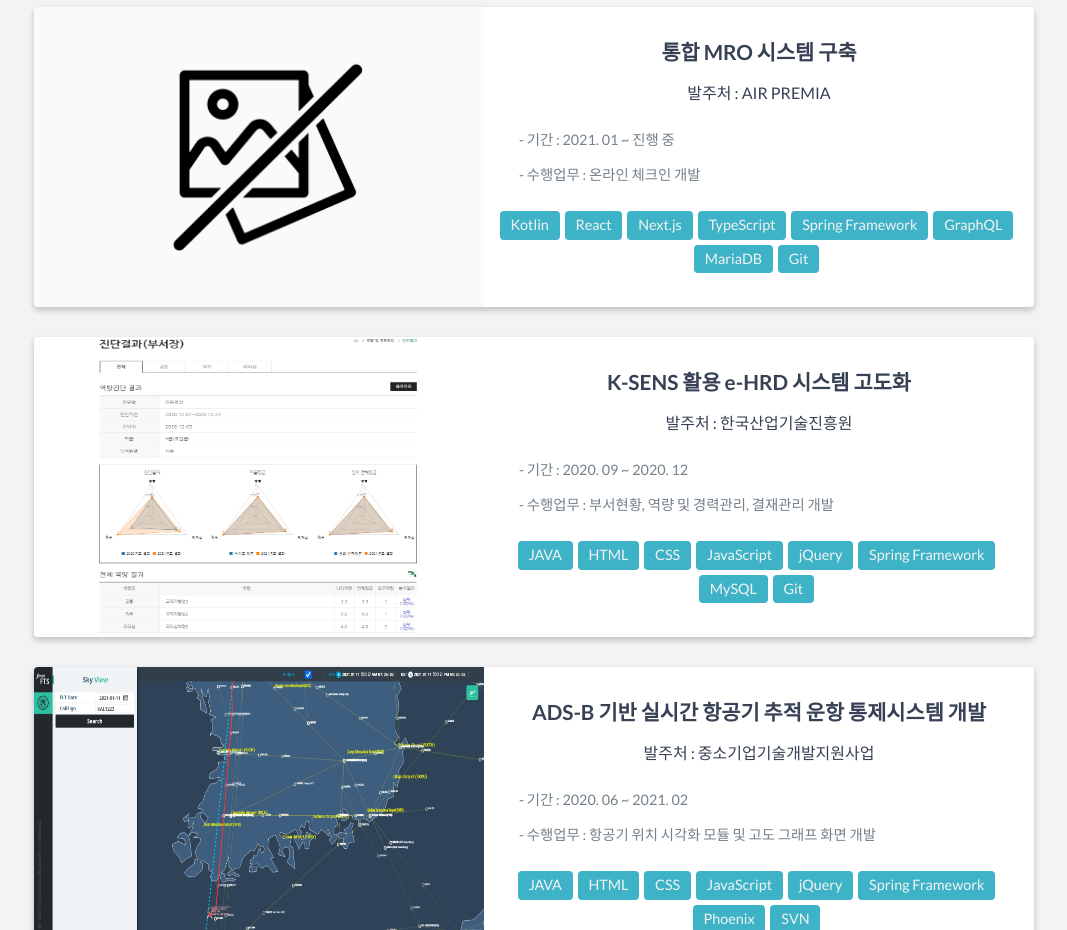
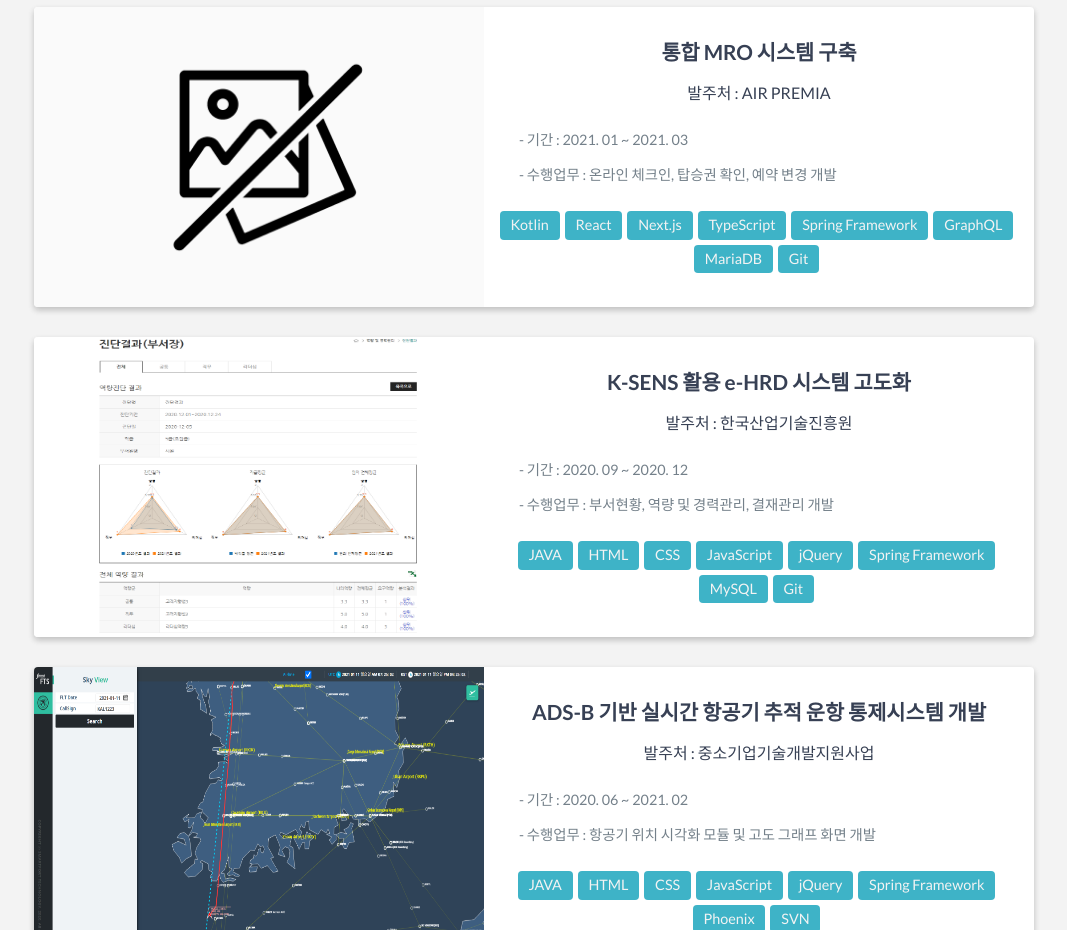
Before and after one commit to BaekYeRin/BaekYeRin.github.io, a website: page index.html in a window 1280 px wide. Shown: the part 2040-2970 px from the top of the page, without its empty margins (106-1173 px from the left). Drawn offline with nearby package versions, Linux system fonts and the light colour scheme.

Commit message:
일정변경

```diff
--- a/index.html
+++ b/index.html
@@ -191,8 +191,8 @@
                     <div class="project-info">
                         <h3>통합 MRO 시스템 구축</h3>
                         <h4>발주처 : AIR PREMIA</h4>
-						<p>- 기간 : 2021. 01 ~ 진행 중</p>
-						<p>- 수행업무 : 온라인 체크인 개발</p>
+						<p>- 기간 : 2021. 01 ~ 2021. 03</p>
+						<p>- 수행업무 : 온라인 체크인, 탑승권 확인, 예약 변경 개발</p>
                         <div class="skill-div">
 							<span class="skill-span">Kotlin</span>
 							<span class="skill-span">React</span>
```
